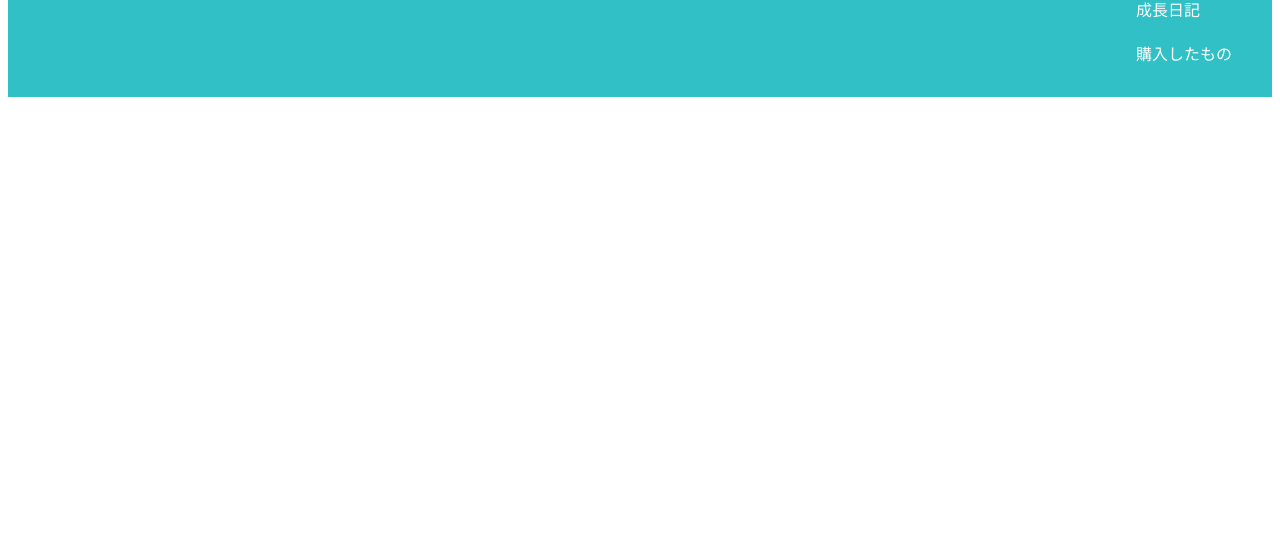
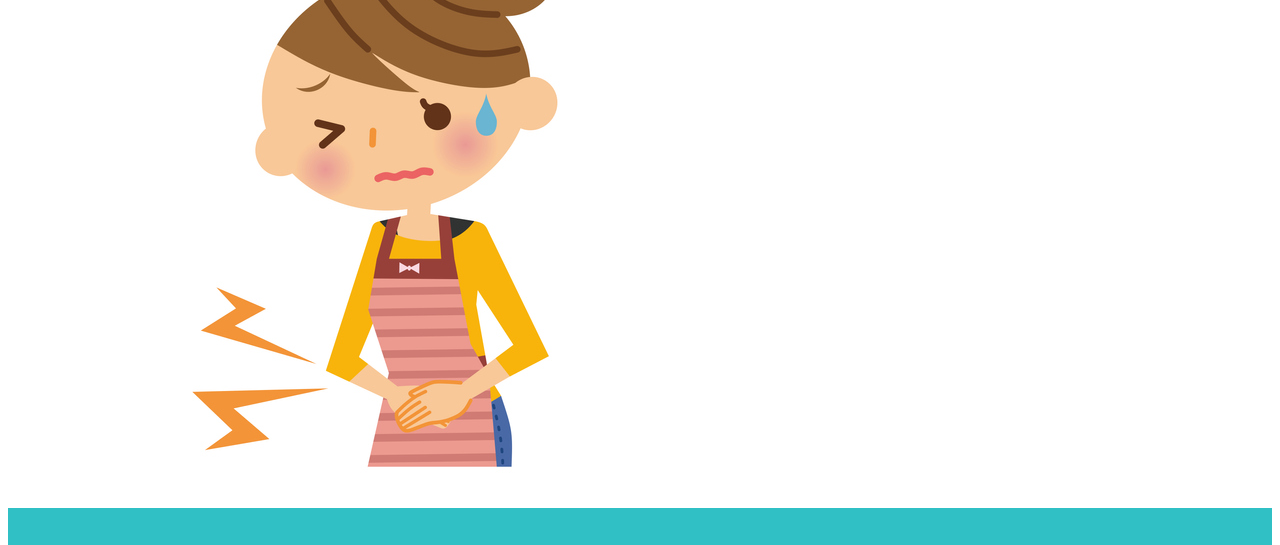
Before and after one commit to sentail-yasu/nginx-diary, a plain HTML site: page nginx/public/Growthdiary_1day.html in a window 1280 px wide. Shown: the part 5113-5658 px from the top of the page. Before the commit the page ends 5218 px from the top, so only its background shows below. Drawn offline with Linux system fonts and the light colour scheme.

Commit message:
画像添付

```diff
--- a/nginx/public/Growthdiary_1day.html
+++ b/nginx/public/Growthdiary_1day.html
@@ -67,6 +67,7 @@
           すごく痛い、顔はすごい可愛いんだけど、結構みために反して凶暴です。<br>
           子供たちも結構怖がっていて明日はとりあえず軍手を用意しようと思います。
         </p>
+        <img src="contents/img_5zMJ7jvXFs9Nm4TwfolF3roJhlSpgWyBPi5E.jpg">
 
         <p></p>
 
```
Also changed, not shown: nginx/public/contents/img_5zMJ7jvXFs9Nm4TwfolF3roJhlSpgWyBPi5E.jpg (added).
